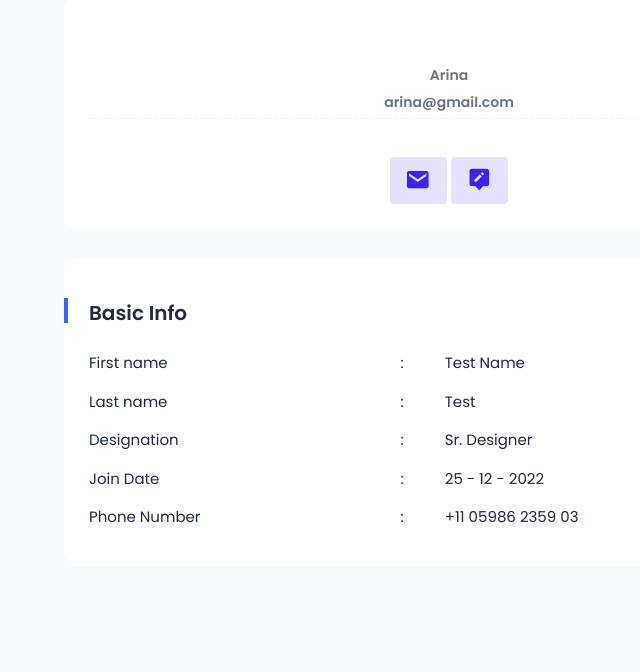
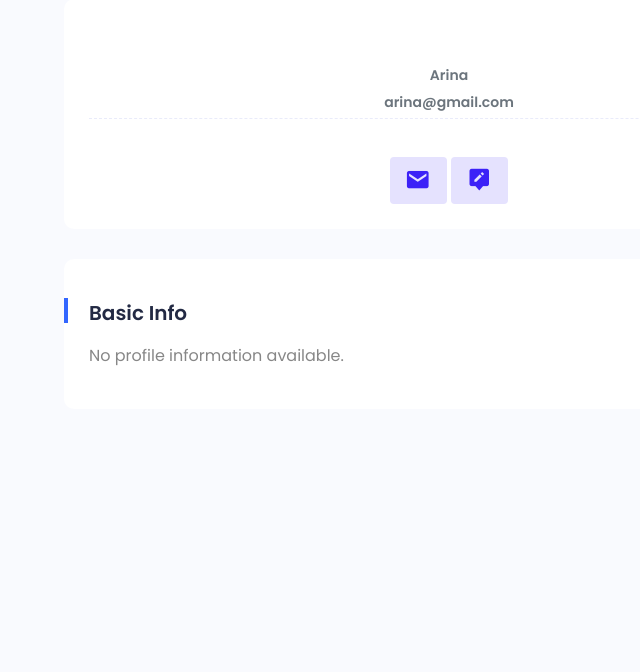
Before and after one commit to ar1111na/JIRA-like-Ticketing-System, a Django app: page /users/profile/ in a window 1280 px wide. Shown: the part 1708-2380 px from the top of the page, without its empty margins (406-1046 px from the left). After the commit the page ends 2074 px from the top, so only its background shows below. Run offline with Django 5.2, Linux system fonts and the light colour scheme; a user stored in the database is signed in; data comes from the database, SQL or seed files in the repository; both versions use the stored data as it was after the commit; some libraries are stand-ins or nearby versions.

Commit message:
profile page updated

```diff
--- a/ticketing_system/users/templates/users/profile.html
+++ b/ticketing_system/users/templates/users/profile.html
@@ -442,48 +442,54 @@
                         <div class="box-footer pt-38">
                             <div class="btn-list text-center">
                                 <a href="#" class="btn btn-light"><i class='bx bxs-envelope' ></i> </a>
-                                <a href="#" class="btn btn-light"> <i class='bx bxs-message-alt-edit'></i> </a>
+                                <a href="/users/profile/edit/" class="btn btn-light"> <i class='bx bxs-message-alt-edit'></i> </a>
                             </div>
                         </div>
                     </div>
                     <div class="box left-dot pt-39 mb-30">
-                        <div class="box-header  border-0 ">
+                        <div class="box-header border-0">
                             <div class="box-title fs-20 font-w600">Basic Info</div>
                         </div>
                         <div class="box-body pt-16 user-profile">
+                            {% if profile %}
                                 <div class="table-responsive">
                                     <table class="table mb-0 mw-100 color-span">
                                         <tbody>
                                             <tr>
-                                            <td class="py-2 px-0"> <span class="w-50">First name</span> </td>
+                                                <td class="py-2 px-0"><span class="w-50">First name</span></td>
                                                 <td>:</td>
-                                            <td class="py-2 px-0"> <span class="">Test Name</span> </td>
+                                                <td class="py-2 px-0"><span class="">{{ profile.first_name }}</span></td>
                                             </tr>
                                             <tr>
-                                            <td class="py-2 px-0"> <span class="w-50">Last name</span> </td>
+                                                <td class="py-2 px-0"><span class="w-50">Last name</span></td>
                                                 <td>:</td>
-                                            <td class="py-2 px-0"> <span class="">Test</span> </td>
+                                                <td class="py-2 px-0"><span class="">{{ profile.last_name }}</span></td>
+                                            </tr>
+                                            {% comment %} <tr>
+                                                <td class="py-2 px-0"><span class="w-50">Designation</span></td>
+                                                <td>:</td>
+                                                <td class="py-2 px-0"><span class="">{{ profile.role }}</span></td>
+                                            </tr> {% endcomment %}
+                                            <tr>
+                                                <td class="py-2 px-0"><span class="w-50">Join Date</span></td>
+                                                <td>:</td>
+                                                <td class="py-2 px-0"><span class="">{{ user.date_joined|date:"F j, Y" }}</span></td>
                                             </tr>
                                             <tr>
-                                            <td class="py-2 px-0"> <span class="w-50">Designation</span> </td>
+                                                <td class="py-2 px-0"><span class="w-50">Phone Number</span></td>
                                                 <td>:</td>
-                                            <td class="py-2 px-0"> <span class="">Sr. Designer</span> </td>
-                                        </tr>
-                                        <tr>
-                                            <td class="py-2 px-0"> <span class="w-50">Join Date</span> </td>
-                                            <td>:</td>
-                                            <td class="py-2 px-0"> <span class="">25 - 12 - 2022</span> </td>
-                                        </tr>
-                                        <tr>
-                                            <td class="py-2 px-0"> <span class="w-50">Phone Number</span> </td>
-                                            <td>:</td>
-                                            <td class="py-2 px-0"> <span class="">+11 05986 2359 03</span> </td>
+                                                <td class="py-2 px-0"><span class="">{{ profile.phone_number }}</span></td>
                                             </tr>
                                         </tbody>
                                     </table>
                                 </div>
+                            {% else %}
+                                <p>No profile information available.</p> <!-- Message for users without a profile -->
+                            {% endif %}
                         </div>
                     </div>
+
+
                 </div>
             </div>
 
@@ -491,5 +497,4 @@
         </div>
     </div>
     <!-- END MAIN CONTENT -->
-
 {% endblock  %}
```
Also changed, not shown: ticketing_system/db.sqlite3. Lines whose indentation alone changed are shown as unchanged.
